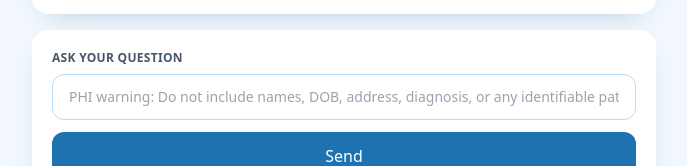
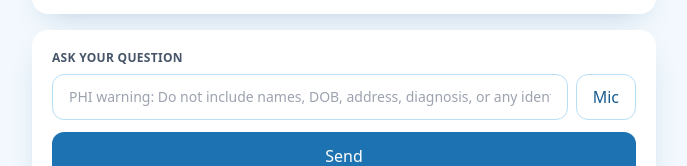
Before and after one commit to chloehamilton1/careready-mvp-ui, a Next.js app: page /chat in a window 1280 px wide. Shown: the part 634-800 px from the top of the page, without its empty margins (296-983 px from the left). Built offline with nearby package versions, Linux system fonts and the light colour scheme.

Commit message:
Add voice input

```diff
--- a/src/app/chat/page.tsx
+++ b/src/app/chat/page.tsx
@@ -25,6 +25,7 @@ export default function ChatPage() {
     }
   ]);
   const [isLoading, setIsLoading] = useState(false);
+  const [isListening, setIsListening] = useState(false);
 
   // NEW: track feedback
   const [feedbackGiven, setFeedbackGiven] = useState<{
@@ -38,6 +39,40 @@ export default function ChatPage() {
 
   const handleQuickPrompt = (prompt: string) => {
     setInput(prompt);
+  };
+
+  const handleVoiceInput = () => {
+    const SpeechRecognition =
+      (window as any).SpeechRecognition || (window as any).webkitSpeechRecognition;
+
+    if (!SpeechRecognition) {
+      alert("Voice input is not supported in this browser. Please use Chrome.");
+      return;
+    }
+
+    const recognition = new SpeechRecognition();
+    recognition.lang = "en-US";
+    recognition.interimResults = false;
+    recognition.maxAlternatives = 1;
+
+    setIsListening(true);
+
+    recognition.onresult = (event: any) => {
+      const transcript = event.results[0][0].transcript;
+      setInput(transcript);
+      setIsListening(false);
+    };
+
+    recognition.onerror = () => {
+      setIsListening(false);
+      alert("Voice input failed. Please try again.");
+    };
+
+    recognition.onend = () => {
+      setIsListening(false);
+    };
+
+    recognition.start();
   };
 
   const handleSend = async () => {
@@ -228,6 +263,7 @@ Confidence: ${data.confidence}`
         <label className="mb-2 block text-xs font-semibold uppercase tracking-wide text-slate-600">
           Ask your question
         </label>
+        <div className="flex gap-2">
           <input
             className="input"
             placeholder="PHI warning: Do not include names, DOB, address, diagnosis, or any identifiable patient details."
@@ -236,6 +272,14 @@ Confidence: ${data.confidence}`
             onChange={(e) => setInput(e.target.value)}
             onKeyDown={handleKeyDown}
           />
+          <button
+            type="button"
+            className="rounded-xl border border-careBlue-200 px-4 text-careBlue-700 hover:bg-careBlue-50"
+            onClick={handleVoiceInput}
+          >
+            {isListening ? "Listening..." : "Mic"}
+          </button>
+        </div>
         <button
           type="button"
           className="btn-primary mt-3"
```
Lines whose indentation alone changed are shown as unchanged.
